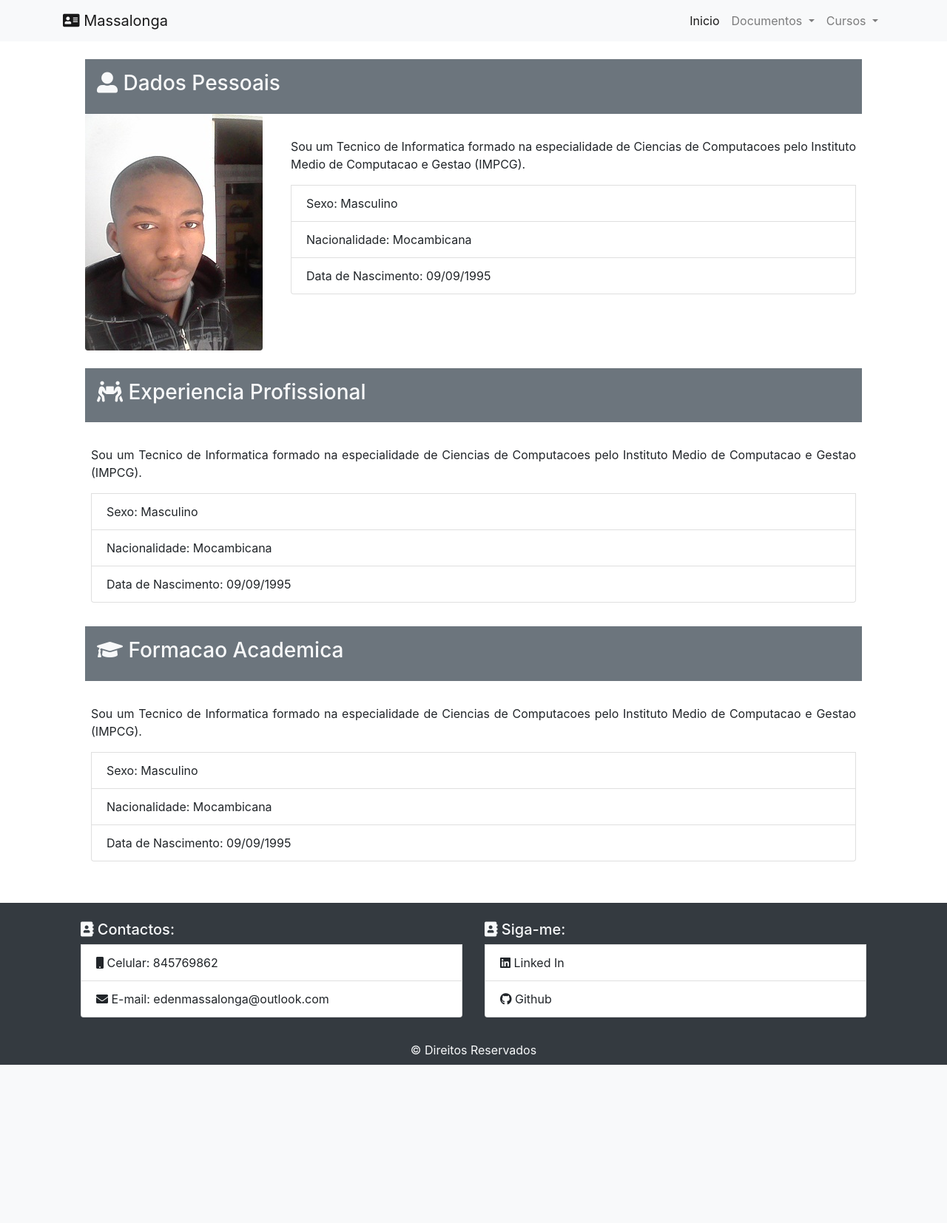
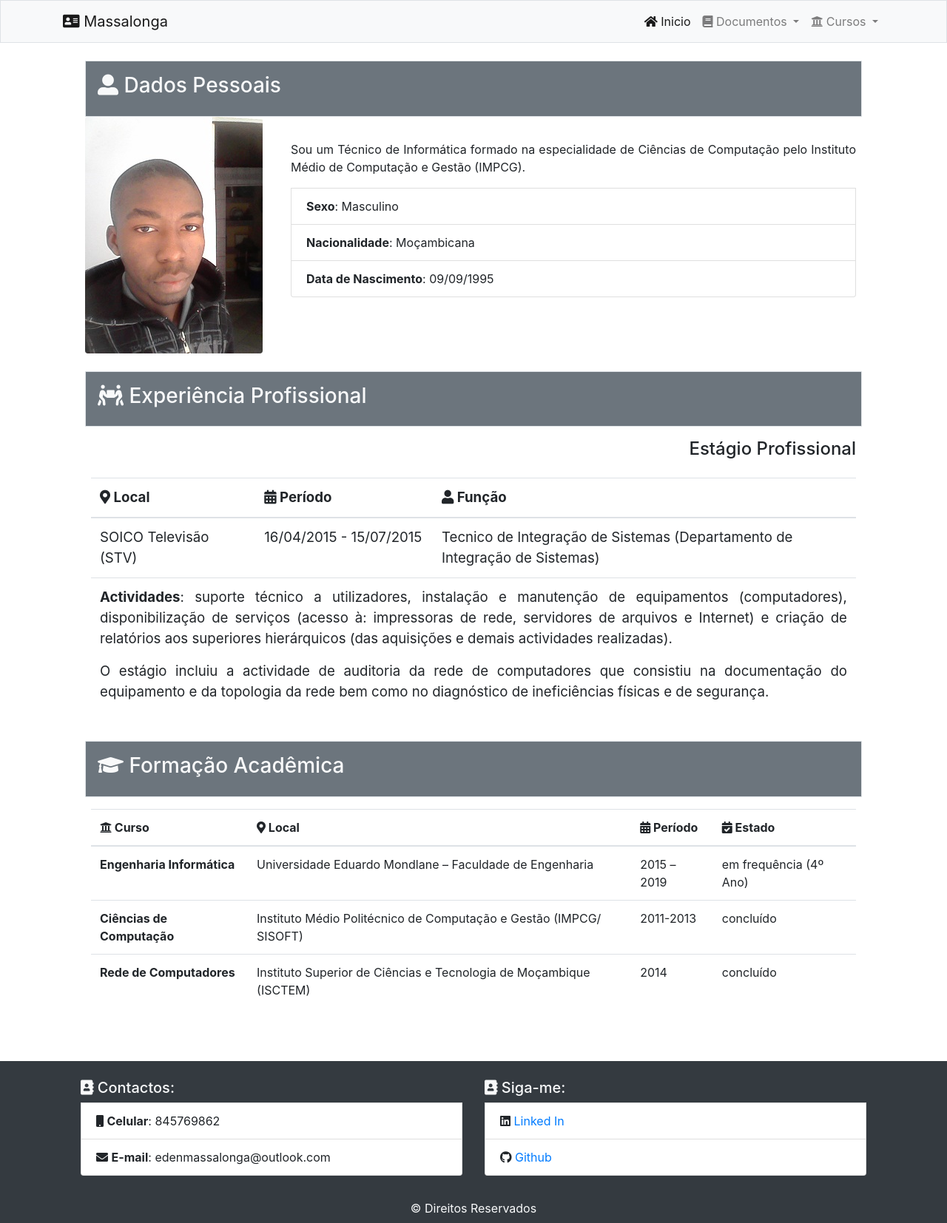
Before and after one commit to Eden-Massalonga/port-test, a PHP site: page / in a window 1280 px wide. Shown: the whole page at 74% size. Before the commit the page ends 1440 px from the top, so only its background shows below. Run offline with PHP 8.4, Linux system fonts and the light colour scheme; some libraries are stand-ins or nearby versions.

Commit message:
Mudancas no Layout e Conteudo

```diff
--- a/footer.php
+++ b/footer.php
@@ -3,14 +3,16 @@
 		<div class="container row m-auto p-4">
 			<div class="col-sm-12 col-lg-6 mr-auto">
 				<h5 class="text-light"><i class="fas fa-address-book"></i> Contactos:</h5>
-				<li class="list-group-item"><i class="fas fa-mobile"></i> Celular: 845769862</li>
-				<li class="list-group-item"><i class="fas fa-envelope"></i> E-mail: edenmassalonga@outlook.com</li>
+				<li class="list-group-item"><i class="fas fa-mobile"></i> <b>Celular</b>: 845769862</li>
+				<li class="list-group-item"><i class="fas fa-envelope"></i> <b>E-mail</b>: edenmassalonga@outlook.com</li>
             </div>
 
 			<div class="col-sm-12 col-lg-6 ml-auto">
 				<h5 class="text-light"><i class="fas fa-address-book"></i> Siga-me:</h5>
-				<li class="list-group-item"><i class="fab fa-linkedin"></i> Linked In</li>
-				<li class="list-group-item"><i class="fab fa-github"></i> Github</li>
+				<li class="list-group-item"><i class="fab fa-linkedin"></i> <a target="blank" href="https://www.linkedin.com/in/
+eden-massalonga-3b3021104
+">Linked In</a></li>
+				<li class="list-group-item"><i class="fab fa-github"></i> <a target="blank" href="https://github.com/Eden-Massalonga">Github</a></li>
 			</div>
 		</div>
 
--- a/header.php
+++ b/header.php
@@ -2,7 +2,7 @@
 <html lang="en">
 	<head>
 		<!-- Required meta tags -->
-		<meta charset="utf-8">
+		<meta charset="UTF-8">
 		<meta name="viewport" content="width=device-width, initial-scale=1, shrink-to-fit=no">
 
 		<!-- Bootstrap CSS -->
@@ -11,11 +11,13 @@
 		<!-- Font Awesome CSS -->
 		<link rel="stylesheet" href="https://use.fontawesome.com/releases/v5.0.13/css/all.css" integrity="sha384-DNOHZ68U8hZfKXOrtjWvjxusGo9WQnrNx2sqG0tfsghAvtVlRW3tvkXWZh58N9jp" crossorigin="anonymous">
 
+		<link rel="shortcut icon" type="image/x-icon" href="https://use.fontawesome.com/releases/v5.0.13/svgs/solid/user-alt.svg" />
+
 		<title>Eden Massalonga</title>
 	</head>
 	<body>
 
-		<nav class="navbar navbar-expand-lg navbar-light bg-light">
+		<nav class="navbar navbar-expand-lg navbar-light bg-light border">
 			<div class="container">
 				<a class="navbar-brand" href="#"><i class="fas fa-address-card"></i> Massalonga</a>
 				<button class="navbar-toggler" type="button" data-toggle="collapse" data-target="#navbarSupportedContent" aria-controls="navbarSupportedContent" aria-expanded="false" aria-label="Toggle navigation">
@@ -25,12 +27,12 @@
 				<div class="collapse navbar-collapse" id="navbarSupportedContent">
 					<ul class="navbar-nav ml-auto">
 						<li class="nav-item active">
-						<a class="nav-link" href="#">Inicio <span class="sr-only">(current)</span></a>
+						<a class="nav-link" href="#"><i class="fas fa-home"></i> Inicio <span class="sr-only">(current)</span></a>
 						</li>
 
 						<li class="nav-item dropdown">
 							<a class="nav-link dropdown-toggle" href="#" id="navbarDropdown1" role="button" data-toggle="dropdown" aria-haspopup="true" aria-expanded="false">
-							  Documentos
+							<i class="fas fa-book"></i> Documentos
 							</a>
 
 							<div class="dropdown-menu" aria-labelledby="navbarDropdown1">
@@ -43,7 +45,7 @@
 
 						<li class="nav-item dropdown">
 							<a class="nav-link dropdown-toggle" href="#" id="navbarDropdown2" role="button" data-toggle="dropdown" aria-haspopup="true" aria-expanded="false">
-							  Cursos
+							<i class="fas fa-university"></i> Cursos
 							</a>
 
 							<div class="dropdown-menu" aria-labelledby="navbarDropdown2">
--- a/index.php
+++ b/index.php
@@ -9,7 +9,7 @@
 
 			<div class="container">
 
-				<div class="bg-secondary text-light p-3">
+				<div class="bg-secondary text-light p-3 border">
 					<h3><i class="fas fa-user-alt"></i> Dados Pessoais</h3>
 				</div>
 
@@ -21,10 +21,10 @@
 					<div class="col-sm-12 col-md-6 col-lg-9">
 					<div class="container p-2">
 						<br>
-						<p class="card-text text-justify">Sou um Tecnico de Informatica formado na especialidade de Ciencias de Computacoes pelo Instituto Medio de Computacao e Gestao (IMPCG).</p>
-						<li class="list-group-item"> Sexo: Masculino</li>
-						<li class="list-group-item"> Nacionalidade: Mocambicana</li>
-						<li class="list-group-item"> Data de Nascimento: 09/09/1995</li>
+						<p class="card-text text-justify">Sou um Técnico de Informática formado na especialidade de Ciências de Computação pelo Instituto Médio de Computação e Gestão (IMPCG).</p>
+						<li class="list-group-item"> <b>Sexo</b>: Masculino</li>
+						<li class="list-group-item"> <b>Nacionalidade</b>: Moçambicana</li>
+						<li class="list-group-item"> <b>Data de Nascimento</b>: 09/09/1995</li>
 					</div>
 					</div>
 				</div>
@@ -32,38 +32,81 @@
 
 			<div class="container">
 				<br>
-				<div class="bg-secondary text-light p-3">
-					<h3><i class="fas fa-people-carry"></i> Experiencia Profissional</h3>
+				<div class="bg-secondary text-light p-3 border">
+					<h3><i class="fas fa-people-carry"></i> Experiência Profissional</h3>
 				</div>
 
 				<div class="row">
 					<div class="col-sm-12 col-md-12 col-lg-12">
-					<div class="container p-2">
-						<br>
-						<p class="card-text text-justify">Sou um Tecnico de Informatica formado na especialidade de Ciencias de Computacoes pelo Instituto Medio de Computacao e Gestao (IMPCG).</p>
-						<li class="list-group-item"> Sexo: Masculino</li>
-						<li class="list-group-item"> Nacionalidade: Mocambicana</li>
-						<li class="list-group-item"> Data de Nascimento: 09/09/1995</li>
-					</div>
+						<div class="container p-2 mt-2">
+							<h4 class="text-right">Estágio Profissional</h4>
+
+							<table class="table mt-4" style="font-size: 14pt;">
+							  <thead>
+								<tr>
+								  <th scope="col"><i class="fas fa-map-marker-alt"></i> Local</th>
+								  <th scope="col"><i class="fas fa-calendar-alt"></i> Período</th>
+								  <th scope="col"><i class="fas fa-user"></i> Função</th>
+								</tr>
+							  </thead>
+							  <tbody>
+								<tr>
+									<td>SOICO Televisão (STV)</td>
+								  <td>16/04/2015 - 15/07/2015</td>
+								  <td>Tecnico de Integração de Sistemas (Departamento de Integração de Sistemas)</td>
+								</tr>
+								<tr>
+									<td colspan="3">
+										<p class="text-justify"><b>Actividades</b>: suporte técnico a utilizadores, instalação e manutenção de equipamentos (computadores), disponibilização de serviços (acesso à: impressoras de rede, servidores de arquivos e Internet) e criação de relatórios aos superiores hierárquicos (das aquisições e demais actividades realizadas).<p>
+										<p class="text-justify">O estágio incluiu a actividade de auditoria da rede de computadores que consistiu na documentação do equipamento e da topologia da rede bem como no diagnóstico de ineficiências físicas e de segurança.</p>
+									</td>
+								</tr>
+							  </tbody>
+							</table>
+						</div>
 					</div>
 				</div>
 			</div>
 
 			<div class="container">
-				<br>
-				<div class="bg-secondary text-light p-3">
-					<h3><i class="fas fa-graduation-cap"></i> Formacao Academica</h3>
+				<div class="bg-secondary text-light p-3 border">
+					<h3><i class="fas fa-graduation-cap"></i> Formação Acadêmica</h3>
 				</div>
 
 				<div class="row">
 					<div class="col-sm-12 col-md-12 col-lg-12">
-					<div class="container p-2">
-						<br>
-						<p class="card-text text-justify">Sou um Tecnico de Informatica formado na especialidade de Ciencias de Computacoes pelo Instituto Medio de Computacao e Gestao (IMPCG).</p>
-						<li class="list-group-item"> Sexo: Masculino</li>
-						<li class="list-group-item"> Nacionalidade: Mocambicana</li>
-						<li class="list-group-item"> Data de Nascimento: 09/09/1995</li>
-					</div>
+					<div class="container p-2 mt-2">
+							<table class="table">
+							  <thead class="thead">
+								<tr>
+								  <th scope="col"><i class="fas fa-university"></i> Curso</th>
+								  <th scope="col"><i class="fas fa-map-marker-alt"></i> Local</th>
+								  <th scope="col"><i class="fas fa-calendar-alt"></i> Período</th>
+								  <th scope="col"><i class="fas fa-calendar-check"></i> Estado</th>
+								</tr>
+							  </thead>
+							  <tbody>
+								<tr>
+								  <th scope="row">Engenharia Informática</th>
+								  <td>Universidade Eduardo Mondlane – Faculdade de Engenharia</td>
+								  <td>2015 – 2019</td>
+								  <td>em frequência (4º Ano)</td>
+								</tr>
+								<tr>
+								  <th scope="row">Ciências de Computação</th>
+								  <td>Instituto Médio Politécnico de Computação e Gestão (IMPCG/ SISOFT)</td>
+								  <td>2011-2013</td>
+								  <td>concluído</td>
+								</tr>
+								<tr>
+								  <th scope="row">Rede de Computadores</th>
+								  <td>Instituto Superior de Ciências e Tecnologia de Moçambique (ISCTEM)</td>
+								  <td>2014</td>
+								  <td>concluído</td>
+								</tr>
+							  </tbody>
+							</table>
+						</div>
 					</div>
 				</div>
 			</div>
```
